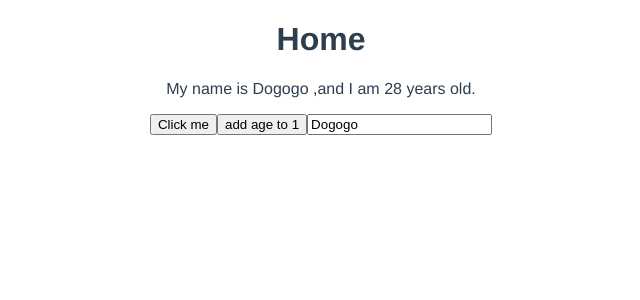
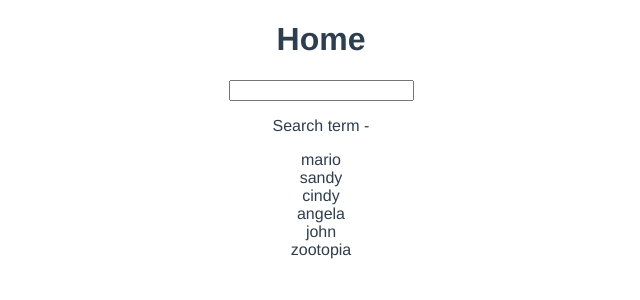
Before and after one commit to dogogo-wu/vue-dojo-blog, a Vue app: page / in a window 1280 px wide. Shown: the top 300 px of the page, without its empty margins (319-959 px from the left). Built offline with nearby package versions, Linux system fonts and the light colour scheme.

Commit message:
computed value

```diff
--- a/src/views/Home.vue
+++ b/src/views/Home.vue
@@ -1,28 +1,30 @@
 <template>
   <div class="home">
     <h1>Home</h1>
-    <p>My name is {{name}} ,and I am {{age}} years old.</p>
-    <button @click="handleClick">Click me</button>
-    <button @click="age++">add age to 1</button>
-    <input type="text" v-model="name">
+    <input type="text" v-model="search">
+    <p>Search term - {{search}}</p>
+    <div v-for="name in matchNames" :key="name">
+      {{name}}
+    </div>
   </div>
 </template>
 
 <script>
-import {ref} from 'vue'
+import {computed, ref} from 'vue'
 
 export default {
   name: 'Home',
   setup(){
-    const name = ref('Dogogo')
-    const age = ref(28)
+    const search = ref('')
+    const names = ref(['mario', 'sandy', 'cindy', 'angela', 'john', 'zootopia'])
 
-    const handleClick = ()=>{
-      console.log('you click me');
-      name.value = 'Mario'
-      age.value = 35
-    }
-    return {name, age, handleClick}
+    const matchNames = computed(()=>{
+      return names.value.filter((name)=>{
+        return name.includes(search.value)
+      })
+    })
+
+    return {search, names, matchNames}
   }
 }
 </script>
```
